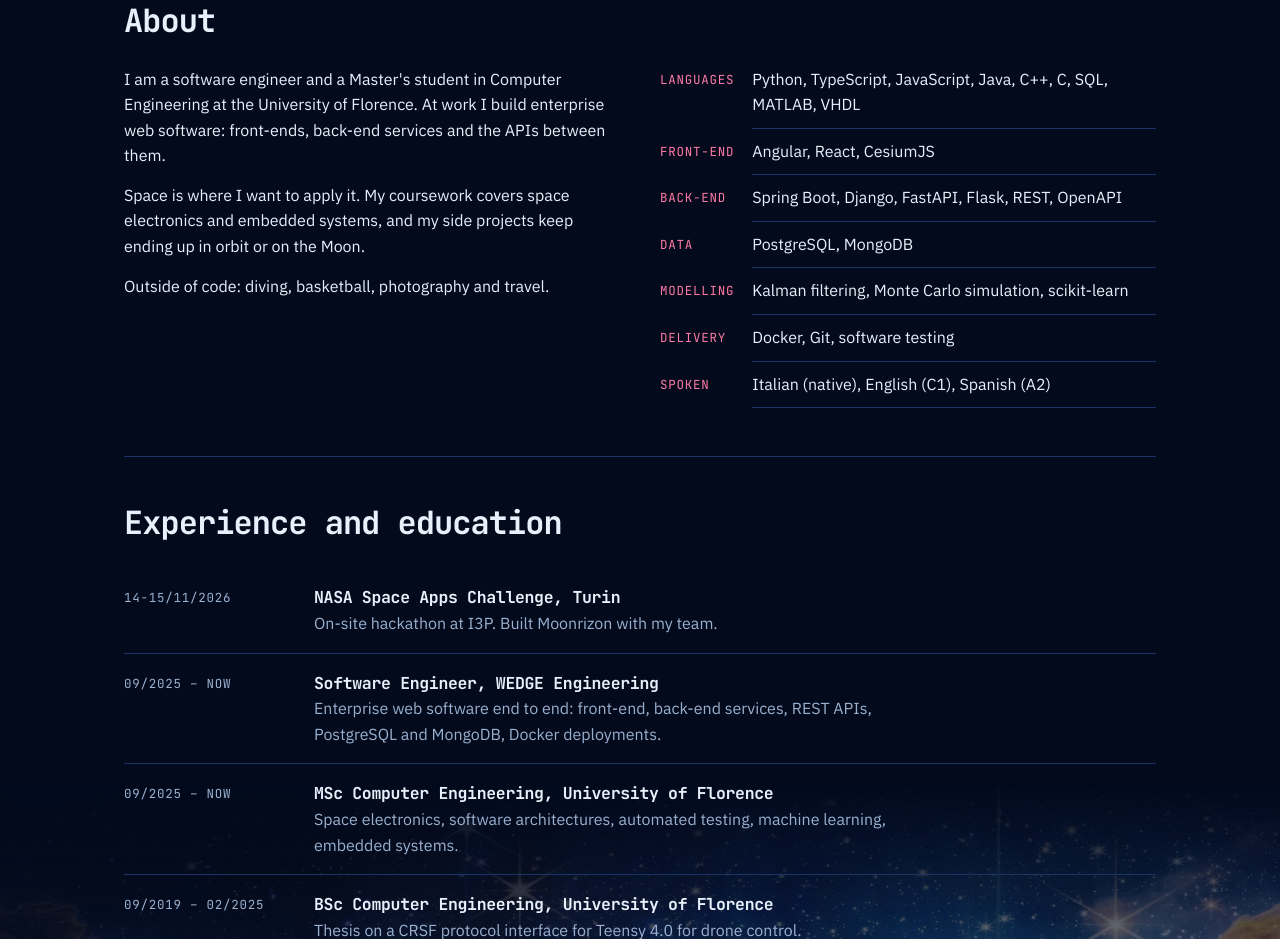
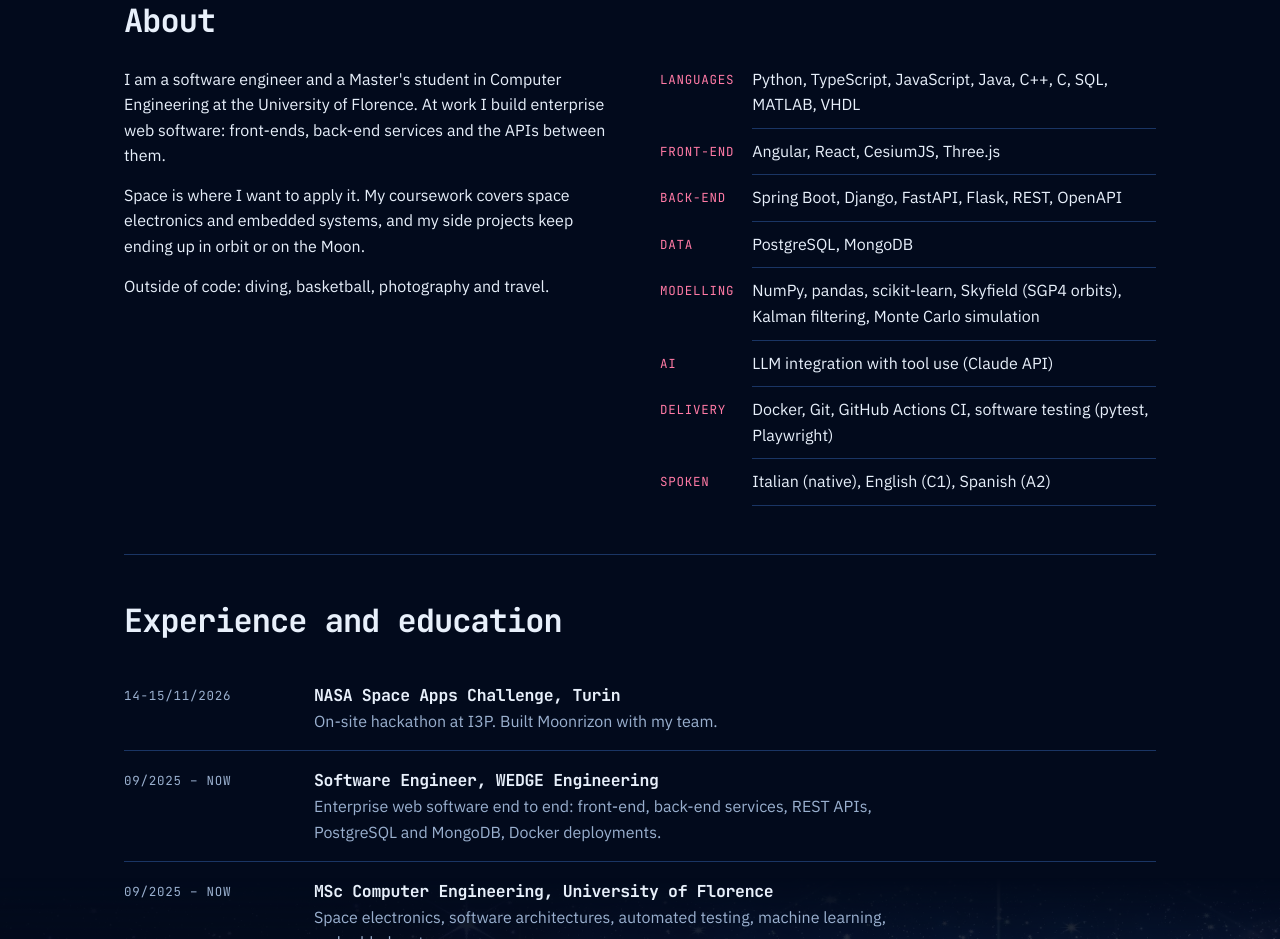
Before and after one commit to matildelucchesi/matildelucchesi.github.io, a plain HTML site: page index.html in a window 1280 px wide. Shown: the part 3694-4633 px from the top of the page. Drawn offline with Linux system fonts and the light colour scheme.

Commit message:
Add the digital twin's technologies to About (#2)
* Add the CubeSat power digital twin project

New project card with the health-monitoring screenshot, results and a
four-step "How it works" strip, and a Modelling row in About.

Co-Authored-By: Claude Opus 5.5 <noreply@anthropic.com>
Claude-Session: https://claude.ai/code/session_017xRGYksZaEmfb3KwPvjk3f

* Add the digital twin's technologies to About

Co-Authored-By: Claude Opus 5.5 <noreply@anthropic.com>
Claude-Session: https://claude.ai/code/session_017xRGYksZaEmfb3KwPvjk3f

* Keep software testing in the Delivery row

Co-Authored-By: Claude Opus 5.5 <noreply@anthropic.com>
Claude-Session: https://claude.ai/code/session_017xRGYksZaEmfb3KwPvjk3f

---------

Co-authored-by: Claude <noreply@anthropic.com>

```diff
--- a/index.html
+++ b/index.html
@@ -415,11 +415,12 @@
       </div>
       <dl class="stack">
         <dt class="mono">Languages</dt><dd>Python, TypeScript, JavaScript, Java, C++, C, SQL, MATLAB, VHDL</dd>
-        <dt class="mono">Front-end</dt><dd>Angular, React, CesiumJS</dd>
+        <dt class="mono">Front-end</dt><dd>Angular, React, CesiumJS, Three.js</dd>
         <dt class="mono">Back-end</dt><dd>Spring Boot, Django, FastAPI, Flask, REST, OpenAPI</dd>
         <dt class="mono">Data</dt><dd>PostgreSQL, MongoDB</dd>
-        <dt class="mono">Modelling</dt><dd>Kalman filtering, Monte Carlo simulation, scikit-learn</dd>
-        <dt class="mono">Delivery</dt><dd>Docker, Git, software testing</dd>
+        <dt class="mono">Modelling</dt><dd>NumPy, pandas, scikit-learn, Skyfield (SGP4 orbits), Kalman filtering, Monte Carlo simulation</dd>
+        <dt class="mono">AI</dt><dd>LLM integration with tool use (Claude API)</dd>
+        <dt class="mono">Delivery</dt><dd>Docker, Git, GitHub Actions CI, software testing (pytest, Playwright)</dd>
         <dt class="mono">Spoken</dt><dd>Italian (native), English (C1), Spanish (A2)</dd>
       </dl>
     </div>
```
